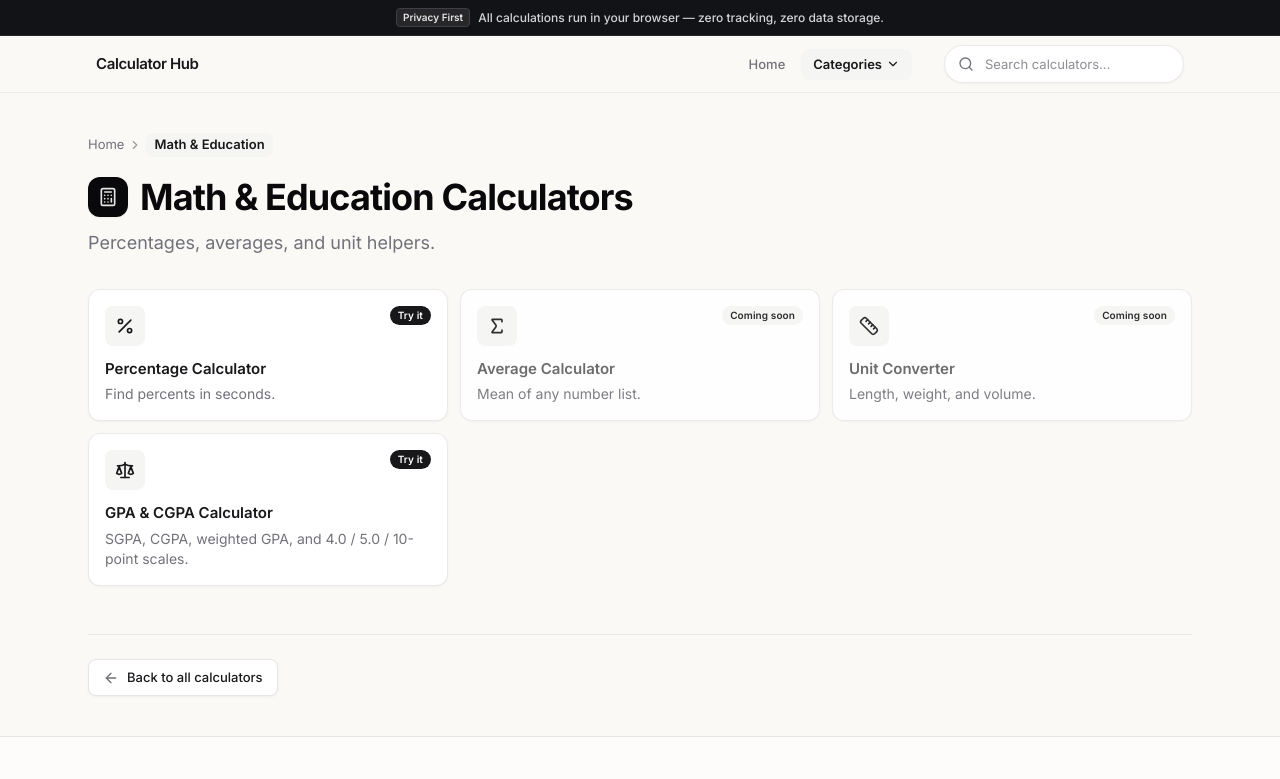
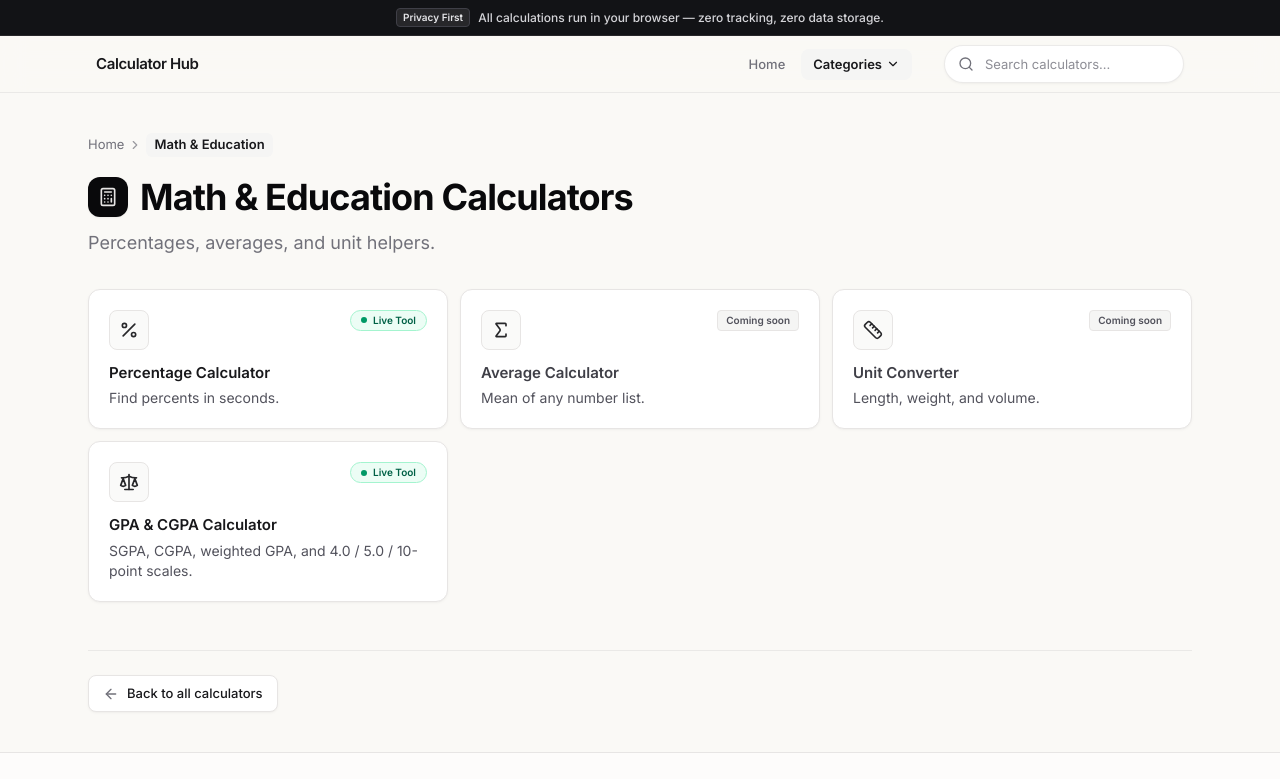
Before and after one commit to Ahmii1122/calculator, a Next.js app: page /math in a window 1280 px wide. Shown: the top 779 px of the page. Built offline with nearby package versions, Linux system fonts and the light colour scheme; no server answers.

Commit message:
Refactor CalculatorCard component to remove unused theme prop and update styles for a consistent monochrome design. Enhance badge display logic for better user feedback on tool status.

```diff
--- a/src/components/home/CalculatorCard.tsx
+++ b/src/components/home/CalculatorCard.tsx
@@ -1,48 +1,43 @@
 import Link from "next/link";
 import type { CalculatorListing, CategoryTheme } from "@/lib/calculators";
-import { CATEGORY_THEME } from "@/lib/calculators";
 
 type CalculatorCardProps = {
   calculator: CalculatorListing;
-  theme: CategoryTheme;
+  /** Kept for call-site compatibility; theme is monochrome site-wide. */
+  theme?: CategoryTheme;
 };
 
-/** Reusable calculator listing card for the homepage directory. */
-export function CalculatorCard({ calculator, theme }: CalculatorCardProps) {
+/** Editorial calculator card — monochrome chrome, emerald live badge. */
+export function CalculatorCard({ calculator }: CalculatorCardProps) {
   const Icon = calculator.icon;
-  const colors = CATEGORY_THEME[theme];
   const isComingSoon = calculator.badge === "coming-soon" || !calculator.href;
-  const isPopular = calculator.badge === "popular";
+  const isLive = !isComingSoon;
 
   const content = (
     <>
       <div className="mb-3 flex items-start justify-between gap-2">
-        <span
-          className={`flex size-10 items-center justify-center rounded-lg ${colors.icon}`}
-        >
+        <span className="flex size-10 items-center justify-center rounded-lg border border-stone-200 bg-stone-50 text-zinc-800">
           <Icon className="size-5" aria-hidden="true" />
         </span>
-        {isPopular && (
-          <span className="ui-label rounded-full bg-accent-strong px-2 py-0.5 text-[10px] text-white">
-            Try it
+        {isLive ? (
+          <span className="inline-flex items-center gap-1.5 rounded-full border border-emerald-200 bg-emerald-50 px-2.5 py-0.5 text-[10px] font-semibold text-emerald-800">
+            <span className="size-1.5 rounded-full bg-emerald-600" />
+            Live Tool
           </span>
-        )}
-        {isComingSoon && (
-          <span
-            className={`ui-label rounded-full px-2 py-0.5 text-[10px] ${colors.badge}`}
-          >
+        ) : (
+          <span className="rounded border border-stone-200 bg-stone-100 px-2 py-0.5 text-[10px] font-semibold text-zinc-600">
             Coming soon
           </span>
         )}
       </div>
       <span
         className={`block text-[15px] font-semibold ${
-          isComingSoon ? "text-foreground/70" : "text-foreground"
+          isComingSoon ? "text-zinc-700" : "text-zinc-900"
         }`}
       >
         {calculator.name}
       </span>
-      <span className="mt-1 block text-sm text-muted">
+      <span className="mt-1 block text-sm text-zinc-600">
         {calculator.description}
       </span>
     </>
@@ -52,7 +47,7 @@ export function CalculatorCard({ calculator, theme }: CalculatorCardProps) {
     return (
       <div
         aria-disabled="true"
-        className="rounded-xl border border-border/80 bg-panel p-4 opacity-90 shadow-card"
+        className="rounded-xl border border-stone-200 bg-white p-5 shadow-card"
       >
         {content}
       </div>
@@ -62,7 +57,7 @@ export function CalculatorCard({ calculator, theme }: CalculatorCardProps) {
   return (
     <Link
       href={calculator.href!}
-      className={`block rounded-xl border border-border/80 bg-panel p-4 shadow-card transition duration-150 ease-out hover:-translate-y-0.5 hover:shadow-card-hover ${colors.hoverBorder}`}
+      className="card-transition block rounded-xl border border-stone-200 bg-white p-5 shadow-card hover:border-zinc-400 hover:shadow-card-hover"
     >
       {content}
     </Link>
```
